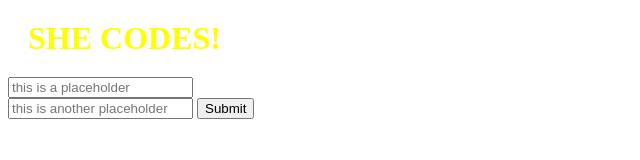
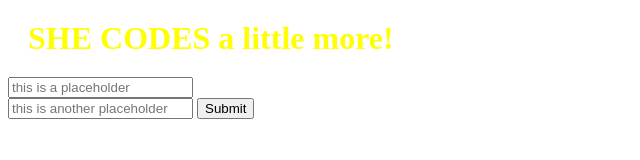
Before and after one commit to inesquecive7/shecodes-plus, a plain HTML site: page index.html in a window 1280 px wide. Shown: the whole page, without its empty margins (0-640 px from the left). Drawn offline with Linux system fonts and the light colour scheme.

Commit message:
add message

```diff
--- a/index.html
+++ b/index.html
@@ -9,7 +9,7 @@
     <title>Document</title>
   </head>
   <body>
-    <h1>SHE CODES!</h1>
+    <h1>SHE CODES a little more!</h1>
     <form>
       <input type="text" placeholder="this is a placeholder" />
       <br />
--- a/script.js
+++ b/script.js
@@ -0,0 +1 @@
+alert("awesome!");
```
